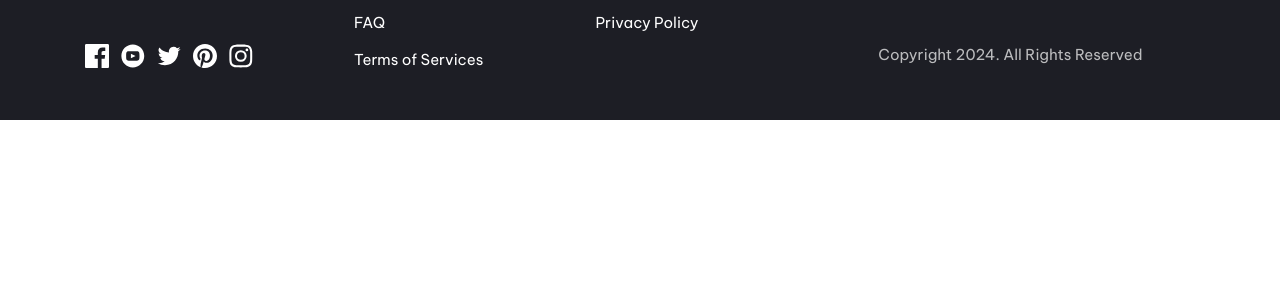
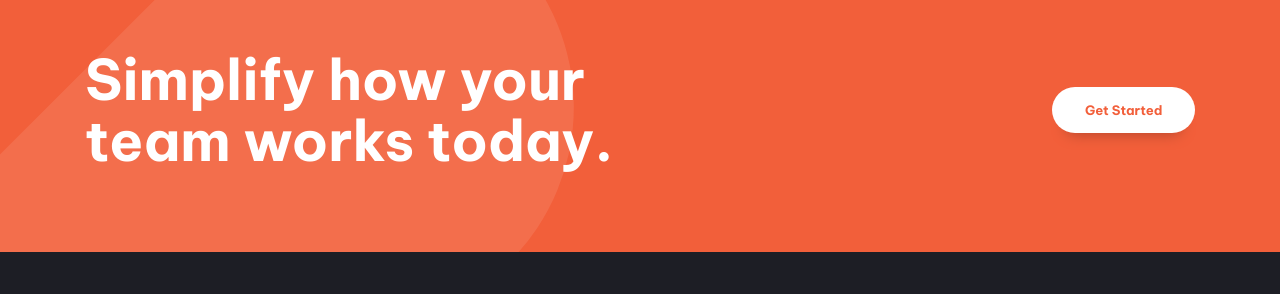
Before and after one commit to AhnafTahmid4332/fem-project-4, a plain HTML site: page faq.html in a window 1280 px wide. Shown: the part 1624-1918 px from the top of the page. Before the commit the page ends 1744 px from the top, so only its background shows below. Drawn offline with Linux system fonts and the light colour scheme.

Commit message:
Update faq.html

```diff
--- a/faq.html
+++ b/faq.html
@@ -138,6 +138,20 @@
       </div>
      </div>
    </section>
+
+    <section class="cta | margin-top-900 padding-block-900 bg-accent-400 text-neutral-100">
+    <div class="container">
+      <div class="even-columns vertical-align-center">
+        <div>
+          <p class="fs-primary-heading fw-bold">Simplify how your team works today.</p>
+        </div>
+        <div class="justify-self-end-md">
+          <button class="button" data-type="inverted">Get Started</button>
+        </div>
+      </div>
+    </div>
+  </section>
+
 </main>
 
 
```
